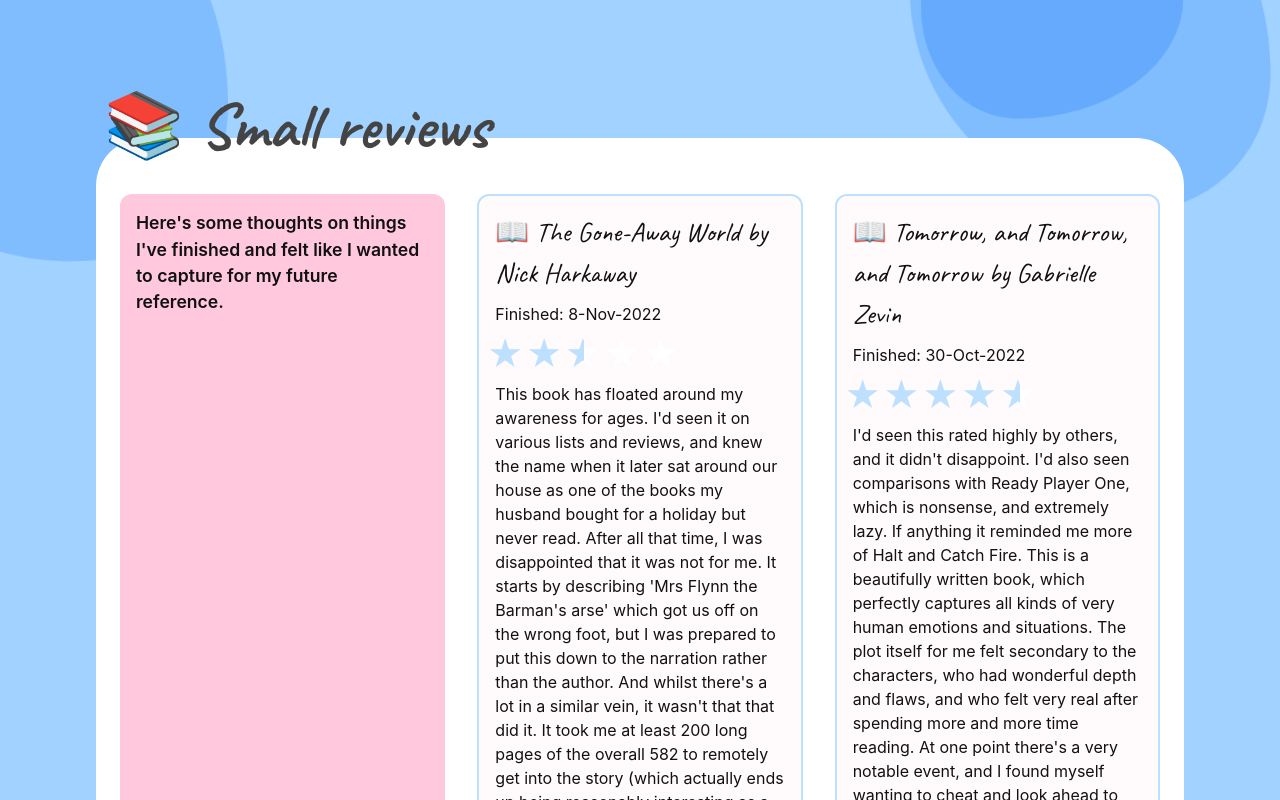
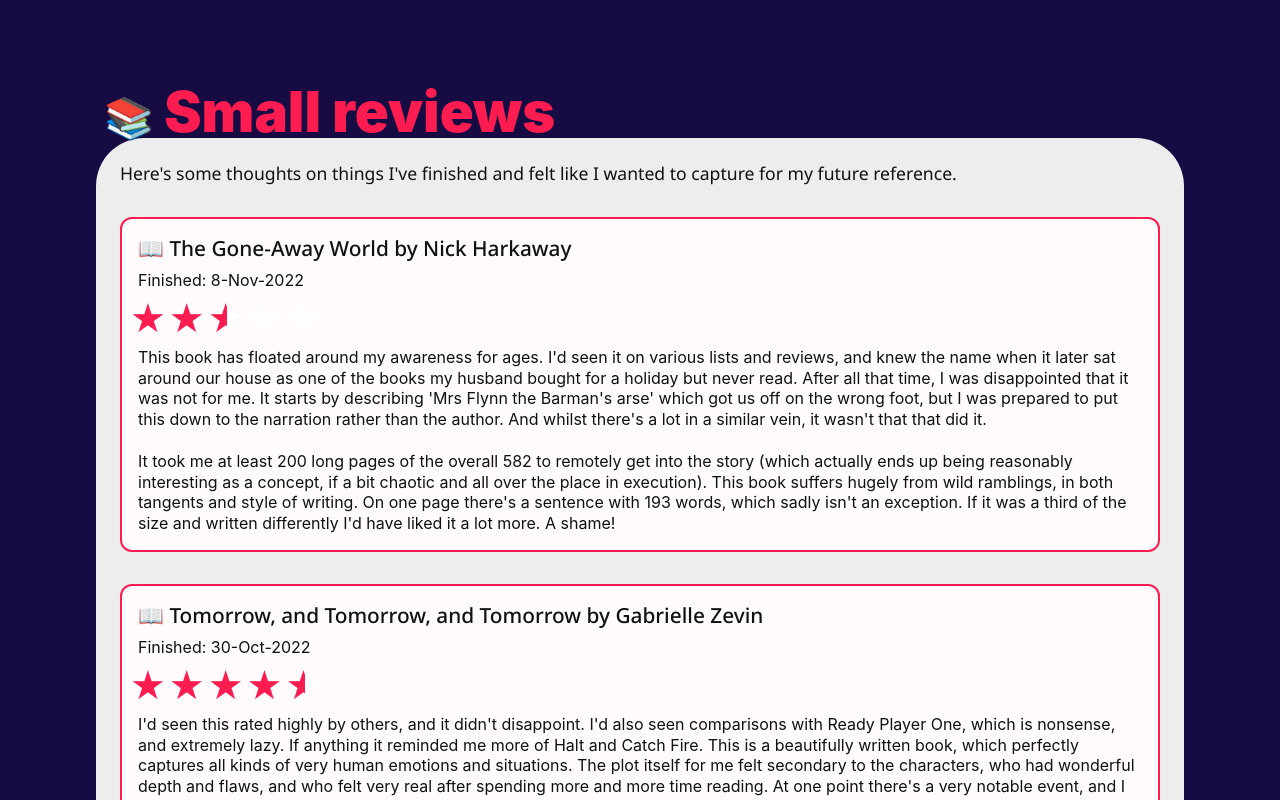
Before and after one commit to greywillfade/small-reviews, a React (Create React App) app: page / in a window 1280 px wide. Shown: the top 800 px of the page. Built offline with nearby package versions, Linux system fonts and the light colour scheme.

Commit message:
Overhaul styling to go red and blue

```diff
--- a/public/index.html
+++ b/public/index.html
@@ -14,7 +14,7 @@
 
    <link rel="preconnect" href="https://fonts.googleapis.com">
 <link rel="preconnect" href="https://fonts.gstatic.com" crossorigin>
-<link href="https://fonts.googleapis.com/css2?family=Caveat:wght@400;700&display=swap" rel="stylesheet">
+<link href="https://fonts.googleapis.com/css2?family=Noto+Sans:wght@400;500;900&display=swap" rel="stylesheet">
 
     <title>Small Reviews</title>
   </head>
--- a/src/App.css
+++ b/src/App.css
@@ -2,7 +2,7 @@
 :root {
 	--fore-color: #111;
 	--secondary-fore-color: #444;
-	--back-color: rgb(253, 253, 253);
+	--back-color: #160b43;/*rgb(253, 253, 253);*/
 	--secondary-back-color: #f0f0f0;
 	--blockquote-color: #f57c00;
 	--pre-color: #1565c0;
@@ -10,9 +10,9 @@
 	--secondary-border-color: #ddd;
 
 	--feat-color-1:#cdb4db;
-	--feat-color-2:#ffc8dd;
+	--feat-color-2:#550442;/*#ffc8dd;*/
 	--feat-color-3:#ffafcc;
-	--feat-color-4:#bde0fe;
+	--feat-color-4:rgb(252, 28, 79);/*#bde0fe;*/
 	--feat-color-5:#a2d2ff;
 
 	--heading-ratio: 1.19;
@@ -93,7 +93,7 @@ u {
 html,
 * {
 	font-family: -apple-system, BlinkMacSystemFont, segoe ui, Roboto, Ubuntu, helvetica neue, Helvetica, sans-serif;
-	line-height: 1.5;
+	line-height: 1.3;
 	-webkit-text-size-adjust: 100%
 }
 
@@ -104,7 +104,7 @@ html,
 body {
 	margin: 0;
 	color: var(--fore-color);
-	background: var(--back-color)
+	background: var(--back-color);
 }
 
 details {
@@ -727,13 +727,13 @@ a:focus {
   grid-gap: 1rem;
 }
 
-@media (min-width: 600px) {
+/*@media (min-width: 600px) {
   .cards { grid-template-columns: repeat(2, 1fr); }
 }
 
 @media (min-width: 900px) {
   .cards { grid-template-columns: repeat(3, 1fr); }
-}
+}*/
 
 .card {
   /*background-color: var(--card-back-color);*/
@@ -744,6 +744,7 @@ a:focus {
 	border-radius: 0.75em;
 	margin: var(--universal-margin);
   padding: var(--universal-padding);
+  white-space: pre-wrap;
 
 }
 
@@ -757,16 +758,17 @@ a:focus {
 }
 
 .card-intro {
-	background-color: var(--feat-color-2);
+	/*background-color: var(--feat-color-2);
 	background-size: cover;
 	border-radius: 0.75em;
 	margin: var(--universal-margin);
-  	padding: var(--universal-padding);
+  	padding: var(--universal-padding);*/
 }
 
 .card-intro p {
 	font-size: 1.1em;
-	font-weight:600;
+	font-weight: 400;
+	font-family: 'Noto Sans', sans-serif;
 }
 
 
@@ -1221,10 +1223,10 @@ button.large,
 	--nav-fore-color: #444;
 	--nav-border-color: #ddd;
 	--nav-link-color: #0277bd;
-	--footer-fore-color: #444;
+	--footer-fore-color: #f8f8f8;
 	--footer-back-color: #f8f8f8;
 	--footer-border-color: #ddd;
-	--footer-link-color: #0277bd;
+	--footer-link-color: rgb(252, 28, 79);
 	--drawer-back-color: #f8f8f8;
 	--drawer-hover-back-color: #f0f0f0;
 	--drawer-border-color: #ddd;
@@ -1249,13 +1251,24 @@ header.row {
 }
 
 header .logo {
-	color: var(--header-fore-color);
-	font-size: 1.75rem;
 	/*padding: var(--universal-padding) calc(2 * var(--universal-padding));*/
 	text-decoration: none;
-	font-family: 'Caveat', cursive;
-	font-weight:bold;
-	font-size: 4em;
+	font-family: 'Noto Sans', sans-serif;
+	font-weight:900;
+	font-size: 2.5em;
+}
+
+.logo-text {
+	/*background: linear-gradient(to right bottom, rgb(252, 28, 79) 0%, rgb(176, 2, 41) 100%) 100% center no-repeat;
+	-webkit-background-clip: text;
+    -webkit-text-fill-color: transparent;*/
+	color: rgb(252, 28, 79);
+}
+
+@media screen and (min-width:768px) {
+	.logo-text {
+		font-size: 1.4em;
+	}
 }
 
 header button,
@@ -2379,25 +2392,14 @@ span.icon-user {
 
 /* Extra custom stuff */
 .container {
-	background-color:var(--feat-color-5);
+	/*background-color:var(--feat-color-5);*/
 	padding: 2em;
-
-	/*background: #0A2463;
-	min-height: 100vh;
-	display: flex;
-	flex-direction: row;
-	align-items: center;
-	justify-content: center;
-	overflow: hidden;
-	position: relative;*/
 }
 
 .container-inner {
-	background-color: white;
-	/*border-radius: 3% 97% 6% 94% / 93% 6% 94% 7%;*/
-	/*border-radius: 10% 8% 10% 21% / 7% 14% 21% 10% ;*/
+	background-color: #ededee;
 	border-radius: 3em;
-	padding:3em 1em;
+	padding:1em 1em;
 	z-index:10;
 	position: relative;
 	margin-top:0.7em;
@@ -2410,8 +2412,15 @@ span.icon-user {
 }
 
 .card-title {
-	font-family: 'Caveat', cursive;
-	font-size: 1.7em;
+	font-family: 'Noto Sans', sans-serif;
+	font-size: 1.2em;
+	font-weight: 500;
+}
+
+@media screen and (min-width:768px) {
+	.card-title {
+		font-size: 1.3em;
+	}
 }
 
 :root {
@@ -2446,6 +2455,7 @@ span.icon-user {
 		-webkit-background-clip: text;
 	}
 
+	/*
 	.shape-blob {
 		background:var(--feat-color-4);
 		height: 200px;
@@ -2485,8 +2495,10 @@ span.icon-user {
 		right: -100px;
 		top: -150px;
 	}
+	*/
 
 	/*Still too janky*/
+	/*
 	@keyframes transform
 	{
 	0%,
@@ -2515,3 +2527,4 @@ span.icon-user {
 	  500% { transform: none; }
 	   50% { transform: translate(50%, 20%) rotate(-200deg) scale(1.2);}
 	}
+	*/
--- a/src/App.js
+++ b/src/App.js
@@ -7,16 +7,11 @@ function App() {
   return (
     <div className="App">
 
-      <div className="shape-blob"></div>
-      <div className="shape-blob one"></div>
-      <div className="shape-blob two"></div>
-      <div className="shape-blob three"></div>
-
       <div className="container">
 
         <header>
             <h1 className="logo">
-                <span role="img" aria-label="Stack of books">📚</span> Small reviews
+                <span role="img" aria-label="Stack of books">📚</span> <span className="logo-text">Small reviews</span>
             </h1>
         </header>
 
@@ -25,7 +20,7 @@ function App() {
         </div>
 
         <footer>
-          <p>Site by <a href="https://sally.dev">Sally</a> for herself</p>
+          <p>Site by <a href="https://sally.dev">Sally</a> for myself</p>
         </footer>
       </div>
 
--- a/src/Reviews.js
+++ b/src/Reviews.js
@@ -65,7 +65,6 @@ const Review = ({ title, author, category, dateFinished, rating, thoughts }) =>
             <p>Finished: {dateFinished}</p>
             <div className={`stars stars--${category.toLowerCase()}`} style={starRating}></div>
 
-
             <p>{thoughts}</p>
         </div>
 
--- a/src/data.js
+++ b/src/data.js
@@ -5,7 +5,7 @@ export const reviewData = [
         category: "Book",
         dateFinished: "8-Nov-2022",
         rating: "2.5",
-        thoughts: "This book has floated around my awareness for ages. I'd seen it on various lists and reviews, and knew the name when it later sat around our house as one of the books my husband bought for a holiday but never read. After all that time, I was disappointed that it was not for me. It starts by describing 'Mrs Flynn the Barman's arse' which got us off on the wrong foot, but I was prepared to put this down to the narration rather than the author. And whilst there's a lot in a similar vein, it wasn't that that did it. It took me at least 200 long pages of the overall 582 to remotely get into the story (which actually ends up being reasonably interesting as a concept, if a bit chaotic and all over the place in execution). This book suffers hugely from wild ramblings, in both tangents and style of writing. On one page there's a sentence with 193 words, which sadly isn't an exception. If it was a third of the size and written differently I'd have liked it a lot more. A shame!"
+        thoughts: "This book has floated around my awareness for ages. I'd seen it on various lists and reviews, and knew the name when it later sat around our house as one of the books my husband bought for a holiday but never read. After all that time, I was disappointed that it was not for me. It starts by describing 'Mrs Flynn the Barman's arse' which got us off on the wrong foot, but I was prepared to put this down to the narration rather than the author. And whilst there's a lot in a similar vein, it wasn't that that did it. \n\nIt took me at least 200 long pages of the overall 582 to remotely get into the story (which actually ends up being reasonably interesting as a concept, if a bit chaotic and all over the place in execution). This book suffers hugely from wild ramblings, in both tangents and style of writing. On one page there's a sentence with 193 words, which sadly isn't an exception. If it was a third of the size and written differently I'd have liked it a lot more. A shame!"
     },{
         title: "Tomorrow, and Tomorrow, and Tomorrow",
         author: "Gabrielle Zevin",
```
